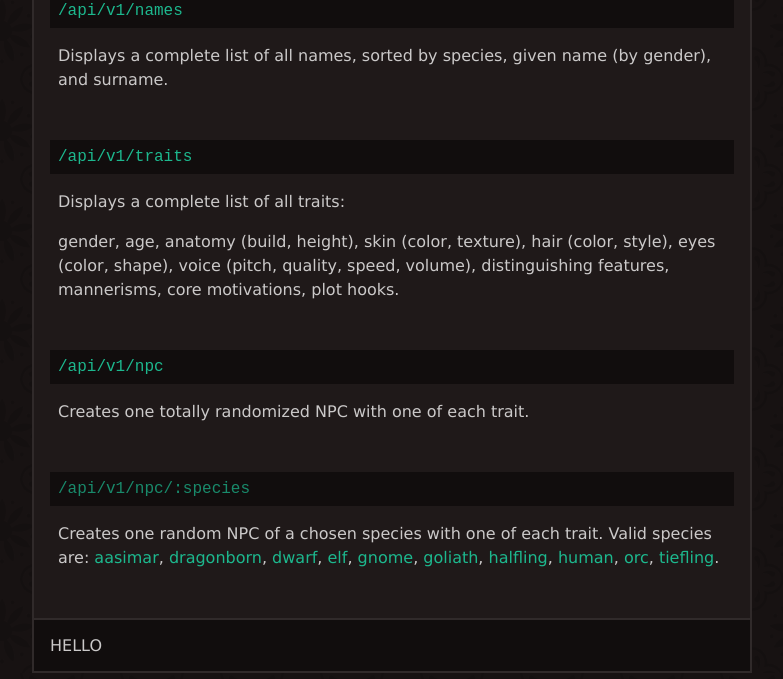
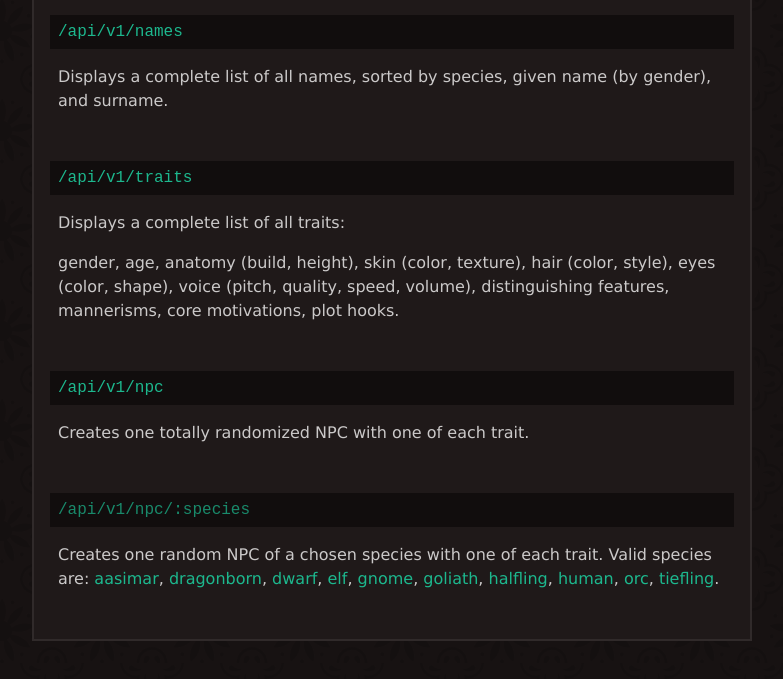
Before and after one commit to BKSchatzki/prb-npc-service, a website: page src/index.html in a window 1280 px wide. Shown: the part 121-800 px from the top of the page, without its empty margins (248-1031 px from the left). Drawn offline with Linux system fonts and the light colour scheme; files that its build step writes are made by us from their sources.

Commit message:
Comment out footer (for now)

```diff
--- a/src/index.html
+++ b/src/index.html
@@ -58,6 +58,6 @@
         </li>
       </ul>
     </main>
-    <footer class="container">HELLO</footer>
+    <!-- <footer class="container">HELLO</footer> -->
   </body>
 </html>
```
